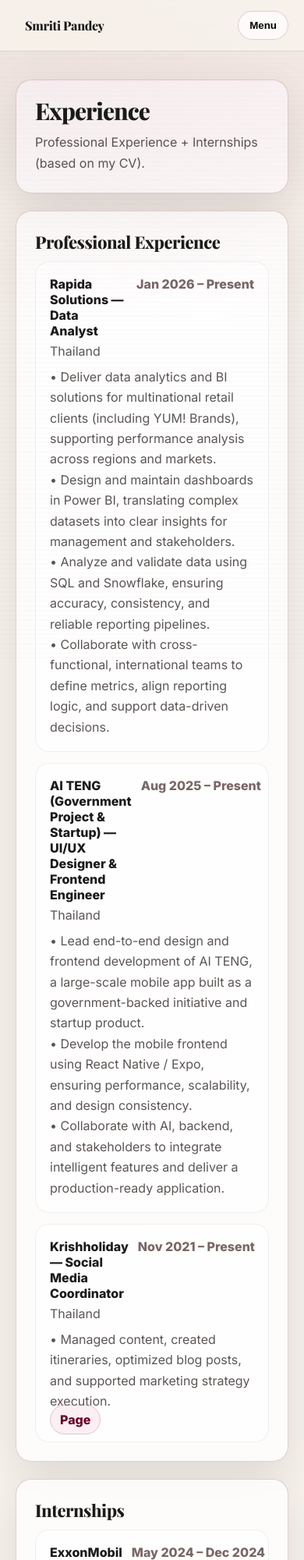
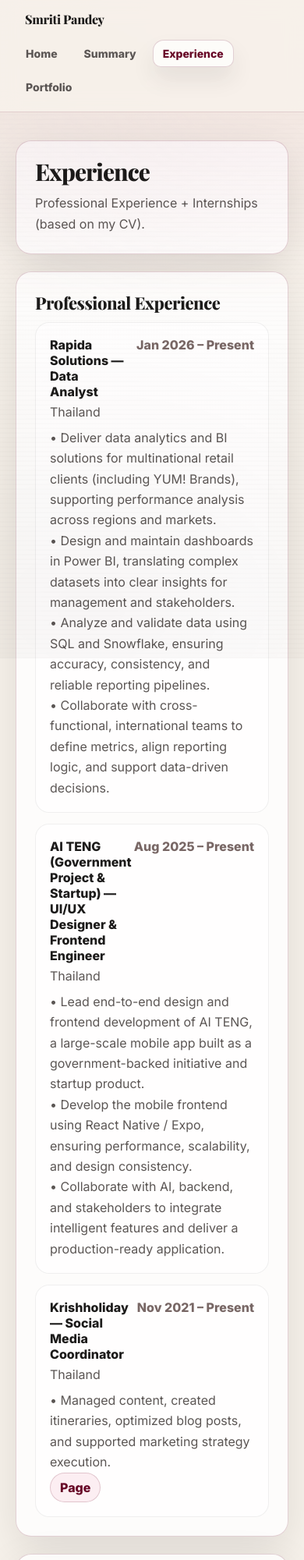
Before and after one commit to smritipandeysp/cv-website, a website: page experience.html in a window 390 px wide. Shown: the top 2000 px of the page at 78% size. Drawn offline with nearby package versions, Linux system fonts and the light colour scheme.

Commit message:
style change

```diff
--- a/style.css
+++ b/style.css
@@ -1,34 +1,34 @@
 /* ================================
-   GOOGLE FONTS
+   FONTS
 ================================ */
 @import url('https://fonts.googleapis.com/css2?family=Playfair+Display:wght@600;700;800&family=Inter:wght@400;500;600;700;800&display=swap');
 
+/* ================================
+   TOKENS
+================================ */
 :root{
-  /* Base */
   --paper:#F7F2EB;
   --ink:#1C1B1A;
   --muted:#5B5654;
 
-  /* Accent palette */
   --claret:#670626;
   --espresso:#3E2723;
+
   --peony:#F4C9D6;
   --blush:#FFBDC5;
 
-  /* UI */
   --card:rgba(255,255,255,0.78);
   --stroke:rgba(103,6,38,0.18);
   --shadow:0 18px 55px rgba(0,0,0,0.10);
+
   --radius:20px;
-
   --max:1080px;
 }
 
 /* ================================
-   RESET + BASE
+   BASE
 ================================ */
 *{ box-sizing:border-box; }
-
 html,body{ height:100%; }
 
 body{
@@ -40,7 +40,6 @@ body{
   position:relative;
 }
 
-/* Subtle paper texture */
 body::before{
   content:"";
   position:fixed;
@@ -49,6 +48,7 @@ body::before{
   background:
     radial-gradient(900px 550px at 12% 8%, rgba(103,6,38,0.10), transparent 60%),
     radial-gradient(850px 520px at 88% 14%, rgba(244,201,214,0.22), transparent 58%),
+    radial-gradient(900px 650px at 30% 92%, rgba(62,39,35,0.07), transparent 60%),
     repeating-linear-gradient(
       0deg,
       rgba(0,0,0,0.018) 0px,
@@ -60,10 +60,7 @@ body::before{
   opacity:0.55;
 }
 
-a{
-  color:inherit;
-  text-decoration:none;
-}
+a{ color:inherit; text-decoration:none; }
 a:hover{ text-decoration:underline; }
 
 .container{
@@ -74,13 +71,14 @@ a:hover{ text-decoration:underline; }
 main{ padding:36px 0 64px; }
 
 /* ================================
-   TOP NAV (FOLDER TAB STYLE)
+   TOP NAV (FOLDER TABS)
+   - Tabs always visible on mobile
 ================================ */
 .topbar{
   position:sticky;
   top:0;
   z-index:50;
-  background:rgba(247,242,235,0.85);
+  background:rgba(247,242,235,0.88);
   backdrop-filter:blur(12px);
   border-bottom:1px solid rgba(103,6,38,0.14);
 }
@@ -91,6 +89,7 @@ main{ padding:36px 0 64px; }
   justify-content:space-between;
   gap:16px;
   padding:14px 0;
+  flex-wrap:wrap; /* allows navlinks to wrap nicely */
 }
 
 .brand{
@@ -111,36 +110,45 @@ main{ padding:36px 0 64px; }
   font-family:"Playfair Display", serif;
   font-weight:800;
   letter-spacing:-0.02em;
+  white-space:nowrap;
 }
 
-.navbtn{
-  display:none;
-  padding:10px 14px;
-  border-radius:999px;
-  border:1px solid var(--stroke);
-  background:rgba(255,255,255,0.7);
-  font-weight:800;
-}
+.navbtn{ display:none; } /* not used, tabs always visible */
 
 .navlinks{
   display:flex;
   gap:10px;
   align-items:flex-end;
+  flex-wrap:wrap;
+  justify-content:flex-end;
 }
 
 .navlinks a{
   padding:10px 14px;
-  border-radius:14px 14px 10px 10px;
+  border-radius:14px 14px 10px 10px; /* folder tab shape */
   font-weight:800;
   color:var(--muted);
+  border:1px solid transparent;
 }
 
 .navlinks a.active{
-  background:rgba(255,255,255,0.72);
+  background:rgba(255,255,255,0.74);
   border:1px solid var(--stroke);
   color:var(--claret);
   box-shadow:0 16px 30px rgba(0,0,0,0.08);
   text-decoration:none;
+}
+
+/* Mobile: keep tabs visible, smaller padding */
+@media (max-width:680px){
+  .navlinks{
+    justify-content:flex-start;
+    gap:8px;
+  }
+  .navlinks a{
+    padding:8px 12px;
+    font-size:14px;
+  }
 }
 
 /* ================================
@@ -192,7 +200,7 @@ main{ padding:36px 0 64px; }
 }
 
 /* ================================
-   CARDS & BUTTONS
+   CARDS / BUTTONS
 ================================ */
 .card{
   background:var(--card);
@@ -218,6 +226,10 @@ main{ padding:36px 0 64px; }
   border:1px solid var(--stroke);
   background:rgba(255,255,255,0.75);
   box-shadow:0 16px 28px rgba(0,0,0,0.08);
+  text-decoration:none !important;
+  display:inline-flex;
+  align-items:center;
+  gap:10px;
 }
 
 .btn.primary{
@@ -231,12 +243,17 @@ main{ padding:36px 0 64px; }
 }
 
 /* ================================
-   HOME LAYOUT
+   HOME HERO (FOLDER COVER + POLAROID)
 ================================ */
 .heroGrid{
   display:grid;
   grid-template-columns:1.25fr 0.75fr;
   gap:22px;
+  align-items:start;
+}
+
+@media (max-width:980px){
+  .heroGrid{ grid-template-columns:1fr; }
 }
 
 .folderCover{
@@ -247,27 +264,25 @@ main{ padding:36px 0 64px; }
 .folderCover::before{
   content:"";
   position:absolute;
-  top:0;
-  left:0;
-  right:0;
+  top:0; left:0; right:0;
   height:42px;
-  background:rgba(244,201,214,0.4);
+  background:rgba(244,201,214,0.40);
   border-bottom:1px solid var(--stroke);
 }
 
 .metaRow{
   display:flex;
   justify-content:space-between;
+  gap:14px;
   font-size:12px;
-  letter-spacing:0.1em;
+  letter-spacing:0.10em;
   text-transform:uppercase;
   font-weight:900;
   color:rgba(62,39,35,0.75);
 }
 
-/* Polaroid */
 .polaroid{
-  background:rgba(255,255,255,0.8);
+  background:rgba(255,255,255,0.80);
   border:1px solid var(--stroke);
   border-radius:18px;
   padding:16px;
@@ -279,10 +294,12 @@ main{ padding:36px 0 64px; }
   aspect-ratio:1/1;
   object-fit:cover;
   border-radius:14px;
+  border:1px solid rgba(0,0,0,0.06);
 }
 
 /* ================================
-   LIST / CV BLOCKS
+   LIST / EXPERIENCE CARDS
+   ✅ Fix collisions here
 ================================ */
 .list{
   display:flex;
@@ -293,20 +310,30 @@ main{ padding:36px 0 64px; }
 .itemCard{
   padding:18px;
   border-radius:18px;
-  background:rgba(255,255,255,0.7);
+  background:rgba(255,255,255,0.70);
   border:1px solid rgba(0,0,0,0.06);
 }
 
 .itemTop{
   display:flex;
   justify-content:space-between;
-  gap:12px;
+  align-items:flex-start;
+  gap:16px;
+
+  /* ✅ prevents collision */
+  flex-wrap:wrap;
+}
+
+.itemTop > div:first-child{
+  flex:1;
+  min-width:0; /* ✅ allows wrapping */
 }
 
 .itemTop .right{
   font-weight:900;
-  color:rgba(62,39,35,0.7);
-  white-space:nowrap;
+  color:rgba(62,39,35,0.70);
+  white-space:nowrap; /* date stays one line */
+  flex-shrink:0;      /* ✅ prevents squishing */
 }
 
 .itemCard p{
@@ -315,7 +342,7 @@ main{ padding:36px 0 64px; }
   color:var(--muted);
 }
 
-/* Pills */
+/* Pills / links */
 .pills{
   display:flex;
   gap:10px;
@@ -328,17 +355,29 @@ main{ padding:36px 0 64px; }
   border-radius:999px;
   font-weight:900;
   color:var(--claret);
-  background:rgba(244,201,214,0.3);
+  background:rgba(244,201,214,0.30);
   border:1px solid var(--stroke);
+  text-decoration:none !important;
+  display:inline-flex;
+  align-items:center;
+  gap:8px;
 }
 
 /* ================================
-   PROJECT GRID + LINE CLAMP (FIXED)
+   PROJECT GRID + LINE CLAMP
+   ✅ Includes standard property
 ================================ */
 .projectsGrid{
   display:grid;
   grid-template-columns:repeat(3,1fr);
   gap:14px;
+}
+
+@media (max-width:860px){
+  .projectsGrid{ grid-template-columns:repeat(2,1fr); }
+}
+@media (max-width:680px){
+  .projectsGrid{ grid-template-columns:1fr; }
 }
 
 .project{
@@ -355,20 +394,18 @@ main{ padding:36px 0 64px; }
 
 .project .desc{
   margin:0;
-  color: var(--muted);
+  color:var(--muted);
   line-height:1.45;
-
   overflow:hidden;
 
-  /* Standard property (to satisfy validator) */
+  /* ✅ Standard property (satisfies validators) */
   line-clamp: 2;
 
-  /* Actual browser support */
-  display: -webkit-box;
-  -webkit-box-orient: vertical;
-  -webkit-line-clamp: 2;
+  /* ✅ WebKit implementation (real support today) */
+  display:-webkit-box;
+  -webkit-box-orient:vertical;
+  -webkit-line-clamp:2;
 }
-
 
 .project .actions{
   margin-top:12px;
@@ -377,14 +414,18 @@ main{ padding:36px 0 64px; }
   flex-wrap:wrap;
 }
 
-/* Power BI embed */
+/* ================================
+   EMBEDS
+================================ */
 .embed{
   width:100%;
   height:520px;
   border-radius:18px;
   overflow:hidden;
   border:1px solid rgba(0,0,0,0.06);
+  background:rgba(255,255,255,0.74);
 }
+
 .embed iframe{
   width:100%;
   height:100%;
@@ -398,23 +439,5 @@ footer{
   padding:26px 0 36px;
   text-align:center;
   font-weight:700;
-  color:rgba(62,39,35,0.7);
+  color:rgba(62,39,35,0.70);
 }
-
-/* ================================
-   RESPONSIVE
-================================ */
-@media (max-width:980px){
-  .heroGrid{ grid-template-columns:1fr; }
-}
-
-@media (max-width:860px){
-  .projectsGrid{ grid-template-columns:repeat(2,1fr); }
-}
-
-@media (max-width:680px){
-  .navbtn{ display:inline-flex; }
-  .navlinks{ display:none; flex-wrap:wrap; }
-  .navlinks.open{ display:flex; }
-  .projectsGrid{ grid-template-columns:1fr; }
-}
```
